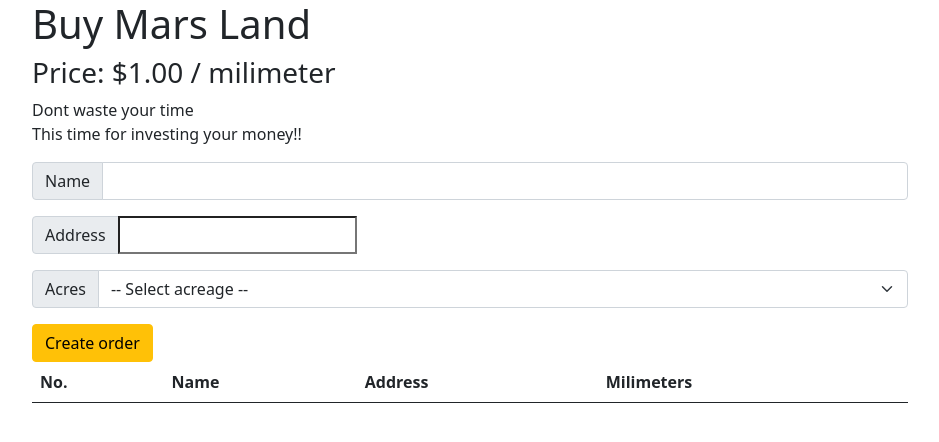
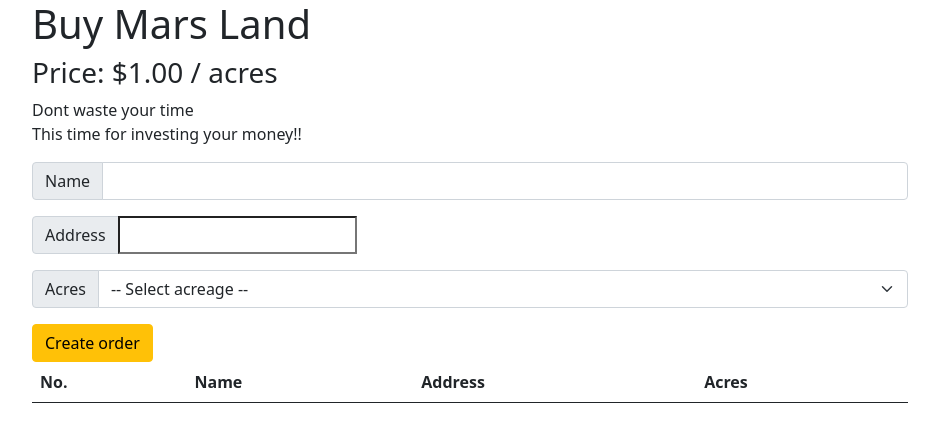
Before and after one commit to reqiunater/LX-mars, a Flask app: page / in a window 1280 px wide. Shown: the top 442 px of the page, without its empty margins (170-1109 px from the left). Run offline with Flask 3, Linux system fonts and the light colour scheme; data that the repository does not hold is empty; some web fonts are replaced.

Commit message:
Update index.html

```diff
--- a/templates/index.html
+++ b/templates/index.html
@@ -95,7 +95,7 @@
     <div class="container">
       <div class="order">
         <h1>Buy Mars Land</h1>
-        <h3>Price: $1.00 / milimeter</h3>
+        <h3>Price: $1.00 / acres</h3>
         <p>
           Dont waste your time<br />
           This time for investing your money!!
@@ -135,7 +135,7 @@
               <th scope="col">No.</th>
               <th scope="col">Name</th>
               <th scope="col">Address</th>
-              <th scope="col">Milimeters</th>
+              <th scope="col">Acres</th>
             </tr>
           </thead>
           <tbody id="order-box"></tbody>
```
